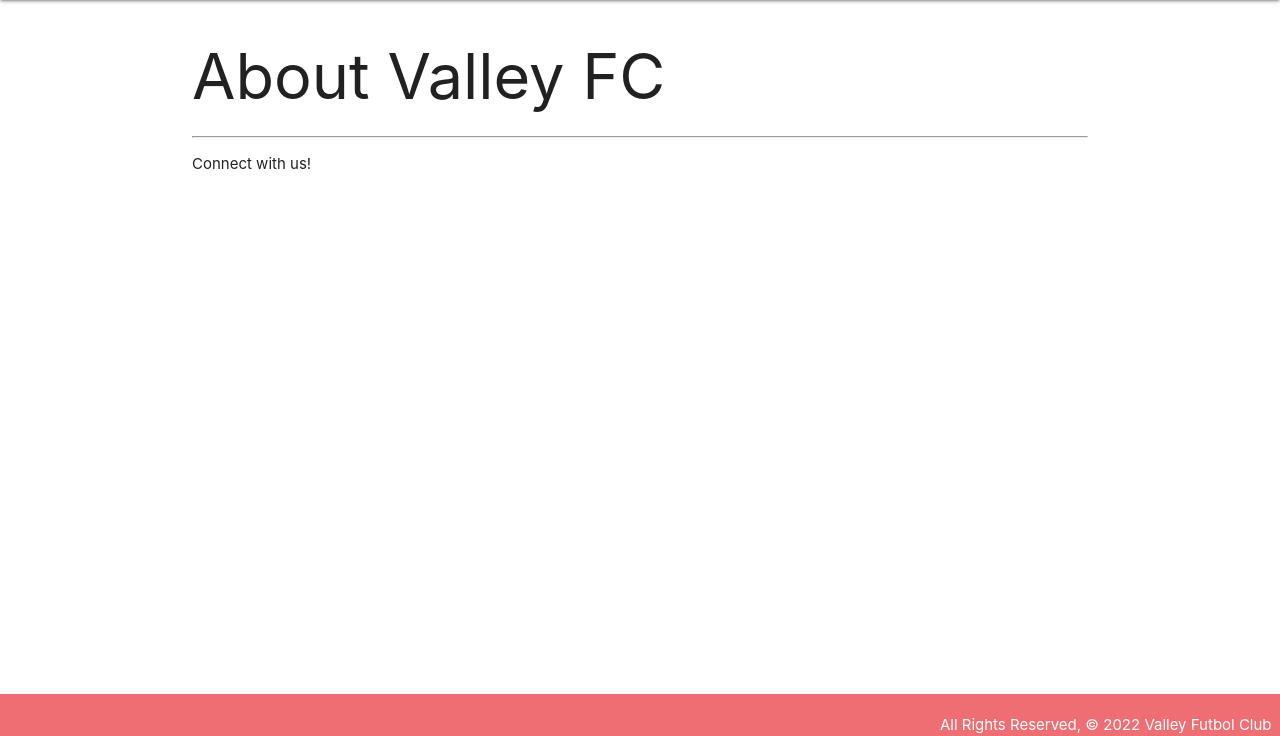
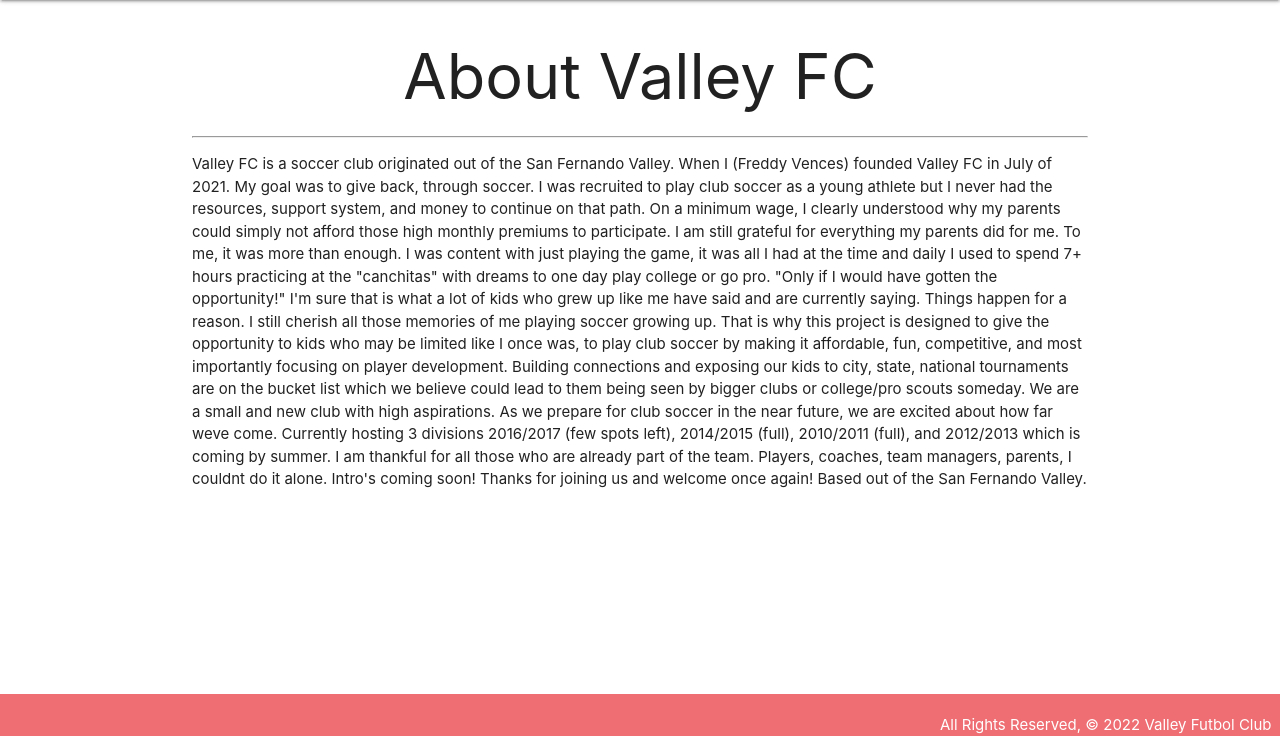
Before and after one commit to fvences92/valleyFC, a Django app: page /about/ in a window 1280 px wide. Shown: the part 64-800 px from the top of the page. Run offline with Django 4.2, Linux system fonts and the light colour scheme; the visitor is signed in with stand-in values (Sample User, id 1).

Commit message:
completed functionality

```diff
--- a/main_app/static/css/style.css
+++ b/main_app/static/css/style.css
@@ -7,9 +7,14 @@ body {
 
   main {
     flex: 1 0 auto;
+
   }
 
   footer {
     padding-top: 0;
     text-align: right;
   }
+
+  .logo {
+    size: 10px;
+  }
--- a/main_app/templates/about.html
+++ b/main_app/templates/about.html
@@ -1,8 +1,18 @@
 {% extends 'base.html' %} {% block content %}
 
-    <h1>About Valley FC</h1>
+    <h1 style="text-align: center">About Valley FC</h1>
     <hr />
-    <p>Connect with us!</p>
+    <p>Valley FC is a soccer club originated out of the San Fernando Valley. When I (Freddy Vences) founded Valley FC in July of 2021.
+        My goal was to give back, through soccer. I was recruited to play club soccer as a young athlete but I never had the resources, support system, and money to continue on that path.
+        On a minimum wage, I clearly understood why my parents could simply not afford those high monthly premiums to participate. I am still grateful for everything my parents did for me.
+        To me, it was more than enough. I was content with just playing the game, it was all I had at the time and daily I used to spend 7+ hours practicing at the "canchitas" with dreams to one day play college or go pro.
+        "Only if I would have gotten the opportunity!" I'm sure that is what a lot of kids who grew up like me have said and are currently saying. Things happen for a reason.
+        I still cherish all those memories of me playing soccer growing up.
+        That is why this project is designed to give the opportunity to kids who may be limited like I once was, to play club soccer by making it affordable, fun, competitive, and most importantly focusing on player development.
+        Building connections and exposing our kids to city, state, national tournaments are on the bucket list which we believe could lead to them being seen by bigger clubs or college/pro scouts someday.
+        We are a small and new club with high aspirations. As we prepare for club soccer in the near future, we are excited about how far weve come.
+        Currently hosting 3 divisions 2016/2017 (few spots left), 2014/2015 (full), 2010/2011 (full), and 2012/2013 which is coming by summer. I am thankful for all those who are already part of the team.
+        Players, coaches, team managers, parents, I couldnt do it alone. Intro's coming soon! Thanks for joining us and welcome once again! Based out of the San Fernando Valley.</p>
 
 
     {% endblock %}
--- a/main_app/templates/home.html
+++ b/main_app/templates/home.html
@@ -1,5 +1,8 @@
 {% extends 'base.html' %}
 
 {% block content %}
-<h1>VALLEY FC Home Page</h1>
+<h1 style="text-align: center">VALLEY FUTBOL CLUB</h1>
+    <div style="size: 10px;">
+        <img src="https://scontent-lax3-2.xx.fbcdn.net/v/t39.30808-6/274145258_119645367288481_965387250844215508_n.jpg?_nc_cat=101&ccb=1-5&_nc_sid=09cbfe&_nc_ohc=7j4VjUHdk6MAX_Hp2hD&_nc_ht=scontent-lax3-2.xx&oh=00_AT9VjykiptXjhlcgxjoWO0rbe0ikUkX-dHszSnBJsk-bdQ&oe=621B88D4" alt="">
+    </div>
 {% endblock %}
--- a/main_app/templates/players/detail.html
+++ b/main_app/templates/players/detail.html
@@ -23,7 +23,7 @@
     <div class="col s6">
         <form action="{% url 'add_record' player.id %}" method="post">
             {% csrf_token %} {{ record_form.as_p }}
-            <input type="submit" class="btn green" value="Add Goal" />
+            <input type="submit" class="btn green" value="Add Stat" />
         </form>
         <table class="striped">
             <thead>
```
Also changed, not shown: logo.jpeg (added).
